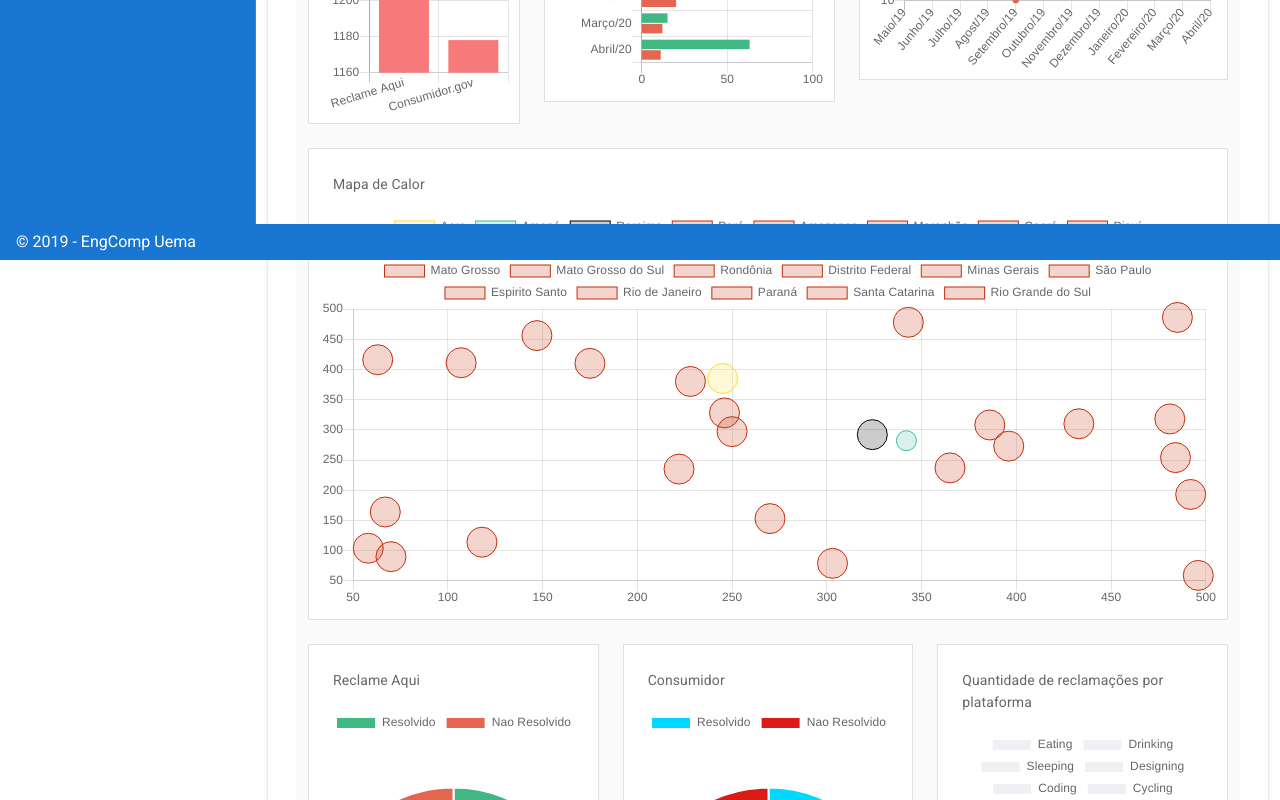
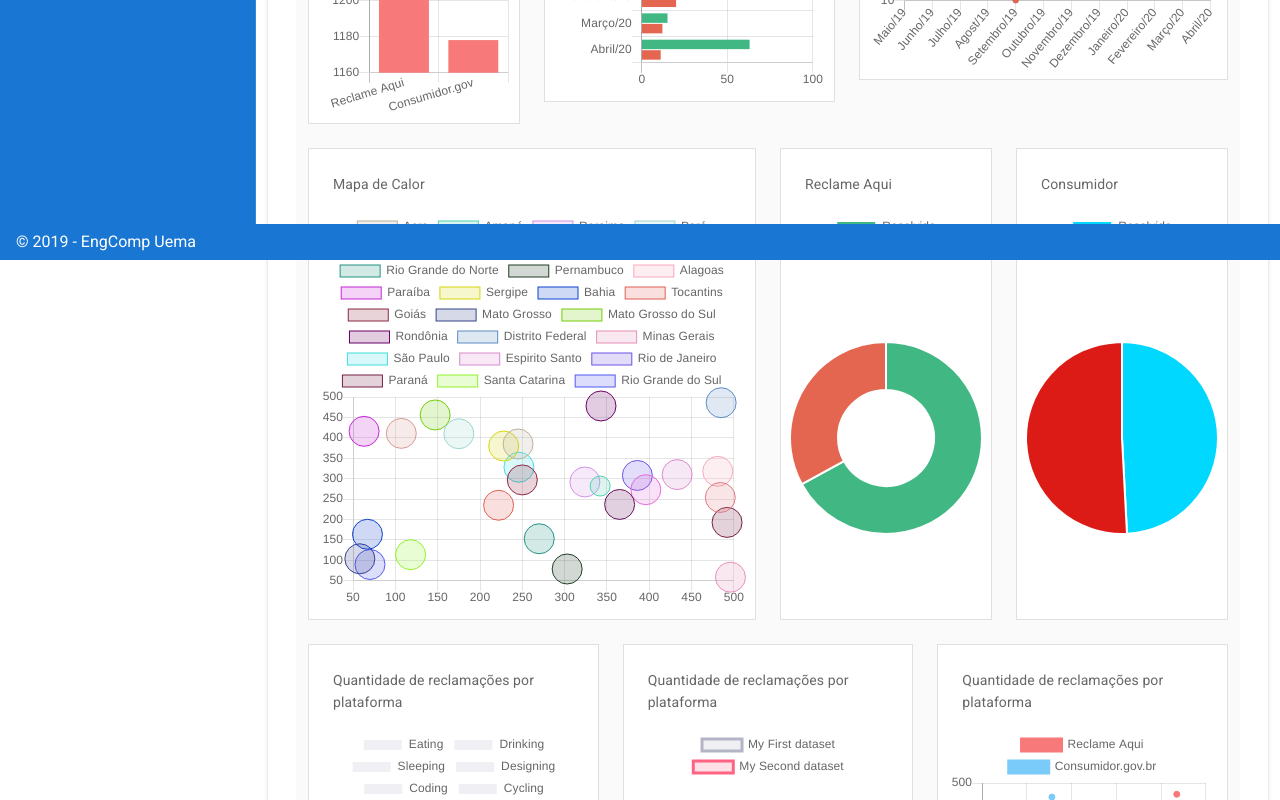
Before and after one commit to lincprog/fusao, a Vue app in the folder cliente/: page /fusao in a window 1280 px wide. Shown: the part 540-1340 px from the top of the page. Built offline with nearby package versions, Linux system fonts and the light colour scheme.

Commit message:
feat: ajuste no chat de bubble

```diff
--- a/cliente/src/App.vue
+++ b/cliente/src/App.vue
@@ -44,6 +44,8 @@
     </v-app-bar>
     <v-content>
       <v-container
+        class="fill-height"
+        fluid
       >
         <v-row
           align="center"
--- a/cliente/src/views/Fusao.vue
+++ b/cliente/src/views/Fusao.vue
@@ -44,7 +44,7 @@
             </v-col>
           </v-row>
           <v-row>
-            <v-col cols="12">
+            <v-col cols="6">
               <v-card
                 class="pa-2"
                 outlined
@@ -54,7 +54,7 @@
               <BubbleChart :chartData="bubbledata" :options="options" />
               </v-card>
             </v-col>
-            <v-col cols="4">
+            <v-col cols="3">
               <v-card
                 class="pa-2"
                 outlined
@@ -64,7 +64,7 @@
               <DoughnutChart :chartData="doughnutdata" :options="options"/>
               </v-card>
             </v-col>
-            <v-col cols="4">
+            <v-col cols="3">
               <v-card
                 class="pa-2"
                 outlined
@@ -131,10 +131,18 @@ import ScatterChart from '../components/charts/ScatterChart'
 import MapChart from '../components/charts/MapChart'
 
 const meses = ['Maio/19', 'Junho/19', 'Julho/19', 'Agost/19', 'Setembro/19', 'Outubro/19', 'Novembro/19', 'Dezembro/19', 'Janeiro/20', 'Fevereiro/20', 'Março/20', 'Abril/20']
-const getRandomArbitrary = () => {
-  const max = 500
-  const min = 50
+const getRandomArbitrary = (max = 500, min = 50) => {
   return Math.floor(Math.random() * (max - min)) + min
+}
+
+const getColor = () => {
+  const r = getRandomArbitrary(255, 0)
+  const g = getRandomArbitrary(255, 0)
+  const b = getRandomArbitrary(255, 0)
+  return {
+    backgroundColor: `rgba(${r},${g},${b},0.2)`,
+    borderColor: `rgba(${r},${g},${b},1)`
+  }
 }
 
 export default {
@@ -174,11 +182,12 @@ export default {
         ]
       },
       bubbledata: {
+        display: true,
+        labels: ['Reclame Aqui', 'Consumidor.gov'],
         datasets: [
           {
             label: ['Acre'],
-            backgroundColor: 'rgba(255,221,50,0.2)',
-            borderColor: 'rgba(255,221,50,1)',
+            ...getColor(),
             data: [{
               x: getRandomArbitrary(),
               y: getRandomArbitrary(),
@@ -186,8 +195,7 @@ export default {
             }]
           }, {
             label: ['Amapá'],
-            backgroundColor: 'rgba(60,186,159,0.2)',
-            borderColor: 'rgba(60,186,159,1)',
+            ...getColor(),
             data: [{
               x: getRandomArbitrary(),
               y: getRandomArbitrary(),
@@ -195,8 +203,7 @@ export default {
             }]
           }, {
             label: ['Roraima'],
-            backgroundColor: 'rgba(0,0,0,0.2)',
-            borderColor: '#000',
+            ...getColor(),
             data: [{
               x: getRandomArbitrary(),
               y: getRandomArbitrary(),
@@ -204,8 +211,7 @@ export default {
             }]
           }, {
             label: ['Pará'],
-            backgroundColor: 'rgba(193,46,12,0.2)',
-            borderColor: 'rgba(193,46,12,1)',
+            ...getColor(),
             data: [{
               x: getRandomArbitrary(),
               y: getRandomArbitrary(),
@@ -213,8 +219,7 @@ export default {
             }]
           }, {
             label: ['Amazonas'],
-            backgroundColor: 'rgba(193,46,12,0.2)',
-            borderColor: 'rgba(193,46,12,1)',
+            ...getColor(),
             data: [{
               x: getRandomArbitrary(),
               y: getRandomArbitrary(),
@@ -222,8 +227,7 @@ export default {
             }]
           }, {
             label: ['Maranhão'],
-            backgroundColor: 'rgba(193,46,12,0.2)',
-            borderColor: 'rgba(193,46,12,1)',
+            ...getColor(),
             data: [{
               x: getRandomArbitrary(),
               y: getRandomArbitrary(),
@@ -231,8 +235,7 @@ export default {
             }]
           }, {
             label: ['Ceará'],
-            backgroundColor: 'rgba(193,46,12,0.2)',
-            borderColor: 'rgba(193,46,12,1)',
+            ...getColor(),
             data: [{
               x: getRandomArbitrary(),
               y: getRandomArbitrary(),
@@ -240,8 +243,7 @@ export default {
             }]
           }, {
             label: ['Piauí'],
-            backgroundColor: 'rgba(193,46,12,0.2)',
-            borderColor: 'rgba(193,46,12,1)',
+            ...getColor(),
             data: [{
               x: getRandomArbitrary(),
               y: getRandomArbitrary(),
@@ -249,8 +251,7 @@ export default {
             }]
           }, {
             label: ['Rio Grande do Norte'],
-            backgroundColor: 'rgba(193,46,12,0.2)',
-            borderColor: 'rgba(193,46,12,1)',
+            ...getColor(),
             data: [{
               x: getRandomArbitrary(),
               y: getRandomArbitrary(),
@@ -258,8 +259,7 @@ export default {
             }]
           }, {
             label: ['Pernambuco'],
-            backgroundColor: 'rgba(193,46,12,0.2)',
-            borderColor: 'rgba(193,46,12,1)',
+            ...getColor(),
             data: [{
               x: getRandomArbitrary(),
               y: getRandomArbitrary(),
@@ -267,8 +267,7 @@ export default {
             }]
           }, {
             label: ['Alagoas'],
-            backgroundColor: 'rgba(193,46,12,0.2)',
-            borderColor: 'rgba(193,46,12,1)',
+            ...getColor(),
             data: [{
               x: getRandomArbitrary(),
               y: getRandomArbitrary(),
@@ -276,8 +275,7 @@ export default {
             }]
           }, {
             label: ['Paraíba'],
-            backgroundColor: 'rgba(193,46,12,0.2)',
-            borderColor: 'rgba(193,46,12,1)',
+            ...getColor(),
             data: [{
               x: getRandomArbitrary(),
               y: getRandomArbitrary(),
@@ -285,8 +283,7 @@ export default {
             }]
           }, {
             label: ['Sergipe'],
-            backgroundColor: 'rgba(193,46,12,0.2)',
-            borderColor: 'rgba(193,46,12,1)',
+            ...getColor(),
             data: [{
               x: getRandomArbitrary(),
               y: getRandomArbitrary(),
@@ -294,8 +291,7 @@ export default {
             }]
           }, {
             label: ['Bahia'],
-            backgroundColor: 'rgba(193,46,12,0.2)',
-            borderColor: 'rgba(193,46,12,1)',
+            ...getColor(),
             data: [{
               x: getRandomArbitrary(),
               y: getRandomArbitrary(),
@@ -303,8 +299,7 @@ export default {
             }]
           }, {
             label: ['Tocantins'],
-            backgroundColor: 'rgba(193,46,12,0.2)',
-            borderColor: 'rgba(193,46,12,1)',
+            ...getColor(),
             data: [{
               x: getRandomArbitrary(),
               y: getRandomArbitrary(),
@@ -312,8 +307,7 @@ export default {
             }]
           }, {
             label: ['Goiás'],
-            backgroundColor: 'rgba(193,46,12,0.2)',
-            borderColor: 'rgba(193,46,12,1)',
+            ...getColor(),
             data: [{
               x: getRandomArbitrary(),
               y: getRandomArbitrary(),
@@ -321,8 +315,7 @@ export default {
             }]
           }, {
             label: ['Mato Grosso'],
-            backgroundColor: 'rgba(193,46,12,0.2)',
-            borderColor: 'rgba(193,46,12,1)',
+            ...getColor(),
             data: [{
               x: getRandomArbitrary(),
               y: getRandomArbitrary(),
@@ -330,8 +323,7 @@ export default {
             }]
           }, {
             label: ['Mato Grosso do Sul'],
-            backgroundColor: 'rgba(193,46,12,0.2)',
-            borderColor: 'rgba(193,46,12,1)',
+            ...getColor(),
             data: [{
               x: getRandomArbitrary(),
               y: getRandomArbitrary(),
@@ -339,8 +331,7 @@ export default {
             }]
           }, {
             label: ['Rondônia'],
-            backgroundColor: 'rgba(193,46,12,0.2)',
-            borderColor: 'rgba(193,46,12,1)',
+            ...getColor(),
             data: [{
               x: getRandomArbitrary(),
               y: getRandomArbitrary(),
@@ -348,8 +339,7 @@ export default {
             }]
           }, {
             label: ['Distrito Federal'],
-            backgroundColor: 'rgba(193,46,12,0.2)',
-            borderColor: 'rgba(193,46,12,1)',
+            ...getColor(),
             data: [{
               x: getRandomArbitrary(),
               y: getRandomArbitrary(),
@@ -357,8 +347,7 @@ export default {
             }]
           }, {
             label: ['Minas Gerais'],
-            backgroundColor: 'rgba(193,46,12,0.2)',
-            borderColor: 'rgba(193,46,12,1)',
+            ...getColor(),
             data: [{
               x: getRandomArbitrary(),
               y: getRandomArbitrary(),
@@ -366,8 +355,7 @@ export default {
             }]
           }, {
             label: ['São Paulo'],
-            backgroundColor: 'rgba(193,46,12,0.2)',
-            borderColor: 'rgba(193,46,12,1)',
+            ...getColor(),
             data: [{
               x: getRandomArbitrary(),
               y: getRandomArbitrary(),
@@ -375,8 +363,7 @@ export default {
             }]
           }, {
             label: ['Espirito Santo'],
-            backgroundColor: 'rgba(193,46,12,0.2)',
-            borderColor: 'rgba(193,46,12,1)',
+            ...getColor(),
             data: [{
               x: getRandomArbitrary(),
               y: getRandomArbitrary(),
@@ -384,8 +371,7 @@ export default {
             }]
           }, {
             label: ['Rio de Janeiro'],
-            backgroundColor: 'rgba(193,46,12,0.2)',
-            borderColor: 'rgba(193,46,12,1)',
+            ...getColor(),
             data: [{
               x: getRandomArbitrary(),
               y: getRandomArbitrary(),
@@ -393,8 +379,7 @@ export default {
             }]
           }, {
             label: ['Paraná'],
-            backgroundColor: 'rgba(193,46,12,0.2)',
-            borderColor: 'rgba(193,46,12,1)',
+            ...getColor(),
             data: [{
               x: getRandomArbitrary(),
               y: getRandomArbitrary(),
@@ -402,8 +387,7 @@ export default {
             }]
           }, {
             label: ['Santa Catarina'],
-            backgroundColor: 'rgba(193,46,12,0.2)',
-            borderColor: 'rgba(193,46,12,1)',
+            ...getColor(),
             data: [{
               x: getRandomArbitrary(),
               y: getRandomArbitrary(),
@@ -411,8 +395,7 @@ export default {
             }]
           }, {
             label: ['Rio Grande do Sul'],
-            backgroundColor: 'rgba(193,46,12,0.2)',
-            borderColor: 'rgba(193,46,12,1)',
+            ...getColor(),
             data: [{
               x: getRandomArbitrary(),
               y: getRandomArbitrary(),
```
